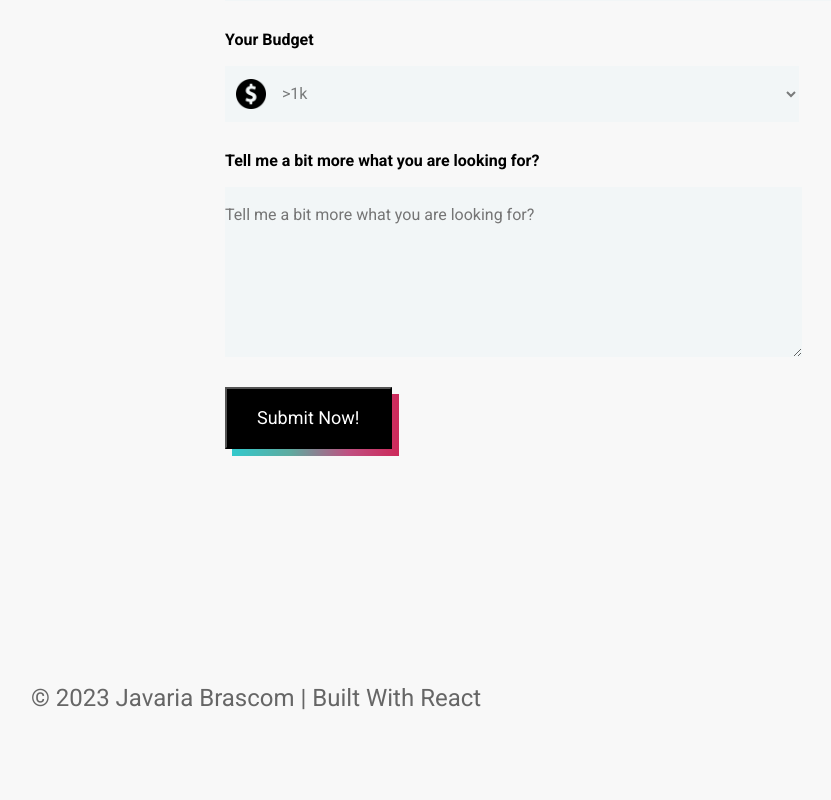
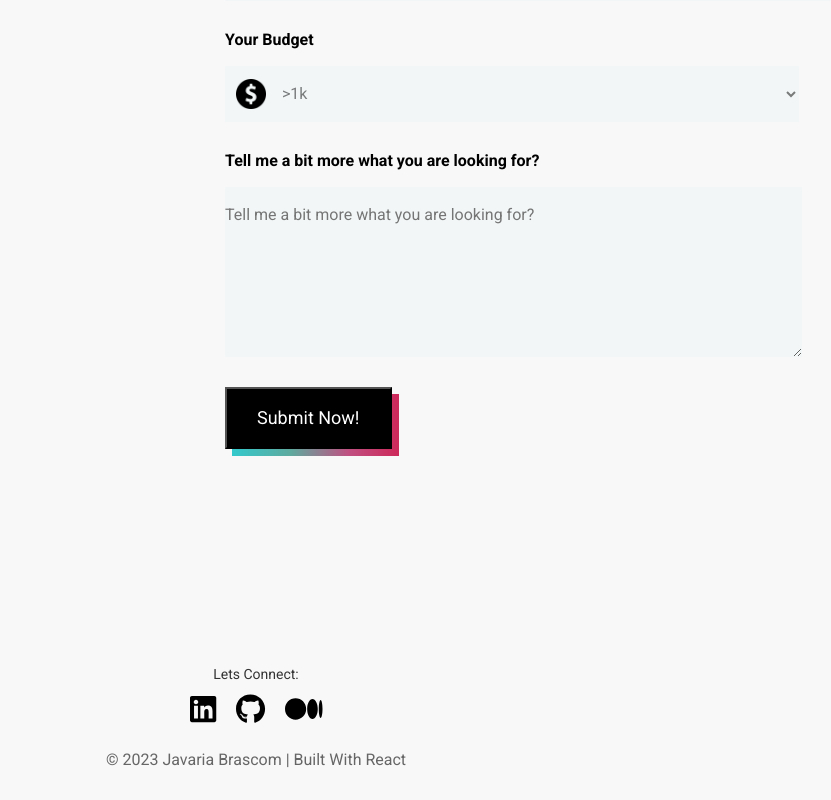
Before and after one commit to jay719/portfolio-v3, a React (Create React App) app: page /contact in a window 1280 px wide. Shown: the part 545-1345 px from the top of the page, without its empty margins (384-1215 px from the left). Before the commit the page ends 1283 px from the top, so only its background shows below. Built offline with nearby package versions, Linux system fonts and the light colour scheme; grey boxes are pictures that could not be loaded.

Commit message:
fixed link icons and added them to the bottom

```diff
--- a/src/App.js
+++ b/src/App.js
@@ -1,12 +1,10 @@
 import React, { useEffect, useState } from "react";
 import "./styles/App.scss";
-import { motion, useCycle } from "framer-motion";
 
-import Header from "./components/header/Header";
 import BlendCursor from "./components/Cursor";
-import SideNavWhole from "./components/menu/NotUsing/SideNavWhole";
-import NavigationModal from "components/menu/NavigationModal";
+
 import AppRouter from "AppRouter";
+import BottomIcons from "components/menu/BottomIcons";
 // import "intersection-observer";
 export default function App() {
   const date = new Date().getFullYear();
@@ -26,6 +24,7 @@ export default function App() {
         />
       )} */}
       <footer className="footer">
+        Lets Connect: <BottomIcons />
         <p>&copy; {date} Javaria Brascom | Built With React</p>
       </footer>
     </div>
--- a/src/components/GeneralComponents.js
+++ b/src/components/GeneralComponents.js
@@ -8,10 +8,21 @@ export const SubText = ({ text }) => <h6>{text}</h6>;
 export const Image = ({ src, alt, loading }) => (
   <img src={src} alt={alt} loading={loading} />
 );
-export const Link = ({ href, children, className }) => (
-  <a href={href} className={className}>
-    {children}
-  </a>
-);
+export const Link = ({
+  href,
+  children,
+  className,
+  target = null,
+  rel = null,
+}) =>
+  target ? (
+    <a href={href} className={className} target={target} rel={rel}>
+      {children}
+    </a>
+  ) : (
+    <a href={href} className={className}>
+      {children}
+    </a>
+  );
 
 // export default Link;
--- a/src/components/experience/ExperienceContainer.js
+++ b/src/components/experience/ExperienceContainer.js
@@ -21,6 +21,7 @@ const ExperienceItem = ({ title, subheading, timePeriod, link, icon }) => {
     <motion.a
       href={link}
       target="_blank"
+      rel="noreferrer"
       className="experience-item-wrapper w-inline-block"
       variants={itemVariants}
       initial="hidden"
--- a/src/components/landing/LandingLeft.js
+++ b/src/components/landing/LandingLeft.js
@@ -40,7 +40,7 @@ const LandingLeft = () => {
           ref={headingRef}
         >
           Crafting <span className="highlight">Accessible</span> and{" "}
-          <span className="highlight">User-Friendly</span> Experiences through{" "}
+          <span className="highlight">User-Friendly</span> Experiences Through{" "}
           <span className="highlight">Code</span>.
         </motion.h1>
       </div>
--- /dev/null
+++ b/src/components/menu/BottomIcons.js
@@ -0,0 +1,57 @@
+import { FontAwesomeIcon } from "@fortawesome/react-fontawesome";
+import {
+  faLinkedin,
+  faGithub,
+  faMedium,
+} from "@fortawesome/free-brands-svg-icons";
+import { motion } from "framer-motion";
+import "../../styles/NavigationModal.css";
+
+import React from "react";
+import { Link } from "components/GeneralComponents";
+
+export default function BottomIcons() {
+  const iconVariants = {
+    hidden: { opacity: 0, y: -20 },
+    visible: { opacity: 1, y: 0, transition: { duration: 1, delay: 0.4 } },
+  };
+  return (
+    <motion.div
+      className="bottom-icon-row"
+      variants={iconVariants}
+      initial="hidden"
+      animate="visible"
+    >
+      <div className="icon-container">
+        <Link
+          href="https://www.linkedin.com/in/javaria-brascom/"
+          className="icon-link"
+          target="_blank"
+          rel="noreferrer"
+        >
+          <FontAwesomeIcon icon={faLinkedin} className="icon" />
+        </Link>
+      </div>
+      <div className="icon-container">
+        <Link
+          href="https://github.com/jay719"
+          className="icon-link"
+          target="_blank"
+          rel="noreferrer"
+        >
+          <FontAwesomeIcon icon={faGithub} className="icon" />
+        </Link>
+      </div>
+      <div className="icon-container">
+        <Link
+          href="https://medium.com/@javariab17"
+          className="icon-link"
+          target="_blank"
+          rel="noreferrer"
+        >
+          <FontAwesomeIcon icon={faMedium} className="icon" />
+        </Link>
+      </div>
+    </motion.div>
+  );
+}
--- a/src/components/menu/NavigationModal.js
+++ b/src/components/menu/NavigationModal.js
@@ -1,11 +1,7 @@
 import React, { useEffect, useState } from "react";
 import { motion, AnimatePresence } from "framer-motion";
 import { FontAwesomeIcon } from "@fortawesome/react-fontawesome";
-import {
-  faLinkedin,
-  faGithub,
-  faMedium,
-} from "@fortawesome/free-brands-svg-icons";
+
 import {
   faHome,
   faUser,
@@ -15,6 +11,7 @@ import {
 import { HashLink } from "react-router-hash-link";
 import { useNavigate } from "react-router-dom";
 import "../../styles/NavigationModal.css";
+import BottomIcons from "./BottomIcons";
 
 const NavigationModal = ({ isOpen, onClose, handleClick }) => {
   const [isLoaded, setIsLoaded] = useState(false);
@@ -33,11 +30,6 @@ const NavigationModal = ({ isOpen, onClose, handleClick }) => {
   const columnVariants = {
     hidden: { opacity: 0, y: -20 },
     visible: { opacity: 1, y: 0, transition: { duration: 1, delay: 0.2 } },
-  };
-
-  const iconVariants = {
-    hidden: { opacity: 0, y: -20 },
-    visible: { opacity: 1, y: 0, transition: { duration: 1, delay: 0.4 } },
   };
 
   useEffect(() => {
@@ -112,22 +104,7 @@ const NavigationModal = ({ isOpen, onClose, handleClick }) => {
             <div className="line"></div>
 
             {/* Icons for LinkedIn, GitHub, Medium with text */}
-            <motion.div
-              className="bottom-icon-row"
-              variants={iconVariants}
-              initial="hidden"
-              animate="visible"
-            >
-              <div className="icon-container">
-                <FontAwesomeIcon icon={faLinkedin} className="icon" />
-              </div>
-              <div className="icon-container">
-                <FontAwesomeIcon icon={faGithub} className="icon" />
-              </div>
-              <div className="icon-container">
-                <FontAwesomeIcon icon={faMedium} className="icon" />
-              </div>
-            </motion.div>
+            <BottomIcons />
           </motion.div>
         </motion.div>
       )}
--- a/src/components/projects/ProjectCard.js
+++ b/src/components/projects/ProjectCard.js
@@ -87,7 +87,7 @@ const ProjectCard = ({ project }) => {
         animate="visible"
         transition={{ duration: 1.5, delay: delayForCard + 0.9 }}
       >
-        <a href={`/projects/${project.id}`}>
+        <a target="_blank" rel="noreferrer" href={`${project.projectLink}`}>
           <ViewProjectLink />
         </a>
       </motion.div>
--- a/src/data/dummyData.js
+++ b/src/data/dummyData.js
@@ -68,7 +68,7 @@ export const projectsData = [
     imageUrl: compPic,
     projectTitle: "LookalLookup",
     projectTags: ["React", "Javascript", "CSS "],
-    projectLink: "https://coloradodentalassistant-fab47.web.app/",
+    projectLink: "",
   },
 
   {
@@ -81,7 +81,7 @@ export const projectsData = [
     imageUrl: goatmaps,
     projectTitle: "Goat Planning",
     projectTags: ["V1: React Native", "V2 Flutter"],
-    projectLink: "https://coloradodentalassistant-fab47.web.app/",
+    projectLink: "",
   },
 
   // Add more projects as needed
--- a/src/styles/App.scss
+++ b/src/styles/App.scss
@@ -379,10 +379,20 @@ footer {
   width: 100%;
   align-items: center;
   justify-content: center;
-  font-size: 24px;
+
   padding-bottom: 30px;
+  flex-direction: column;
 }
-
+footer p {
+  font-size: 16px;
+}
+footer .icon {
+  margin: 0 10px; /* The first value is for the top/bottom margin, and the second is for left/right margin */
+  font-size: 30px;
+}
+footer .bottom-icon-row {
+  justify-content: center;
+}
 .gradient {
   display: inline-block;
   margin-top: 0px;
--- a/src/styles/NavigationModal.css
+++ b/src/styles/NavigationModal.css
@@ -45,7 +45,8 @@
   flex-direction: row;
   align-items: flex-start;
   width: 100%;
-  justify-content: center;
+  justify-content: space-evenly;
+  margin-top: 10px;
 }
 
 .nav-item-container,
@@ -63,7 +64,7 @@
   font-size: 34px;
 }
 .icon {
-  margin-right: 50px;
+  /* margin-right: 50px; */
   font-size: 50px;
 }
 
@@ -98,6 +99,11 @@
   margin-bottom: 10px;
 }
 
+.icon-link {
+  outline: none;
+  color: black;
+}
+
 @media (min-width: 960px) {
   .modal-content {
     padding: 30px;
```
